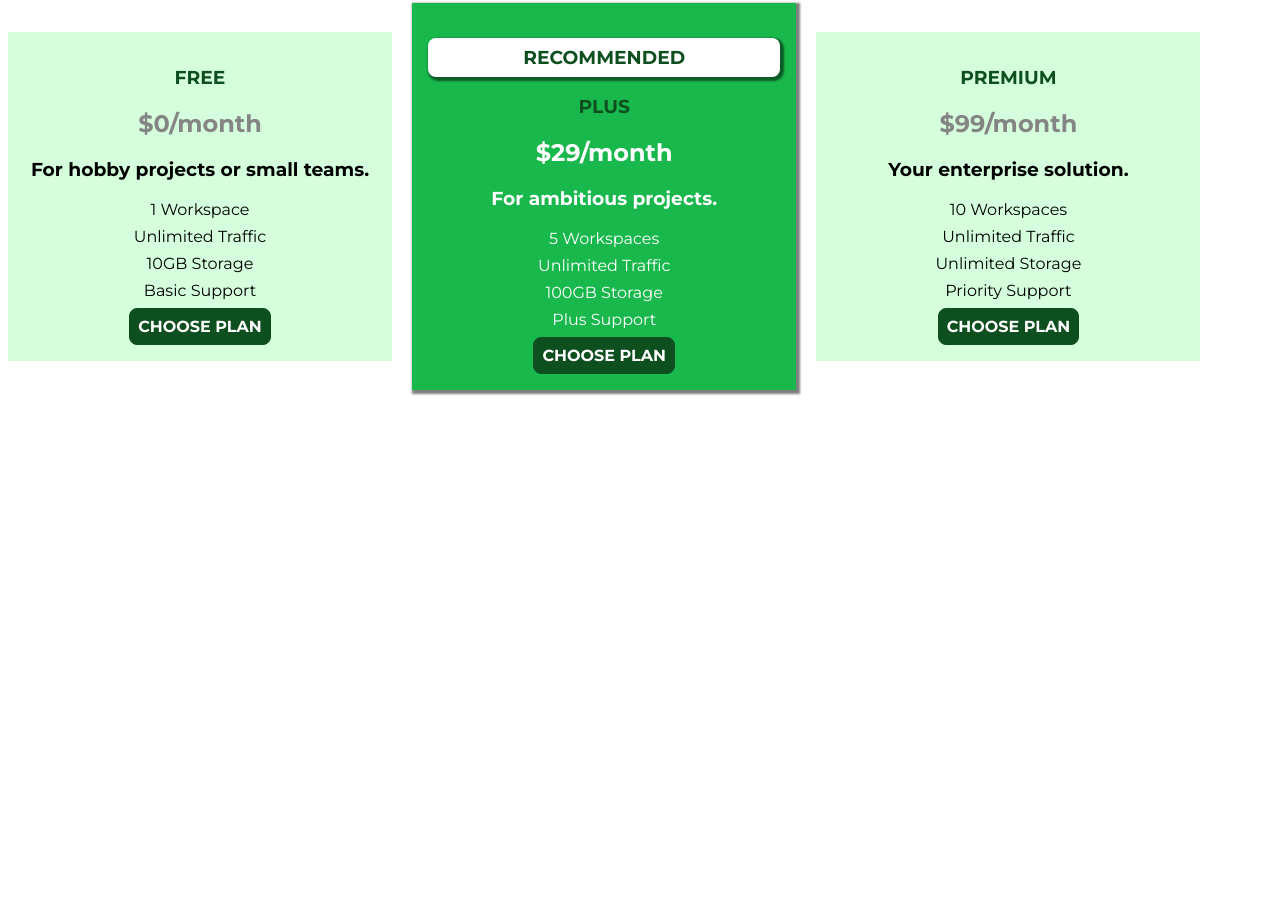
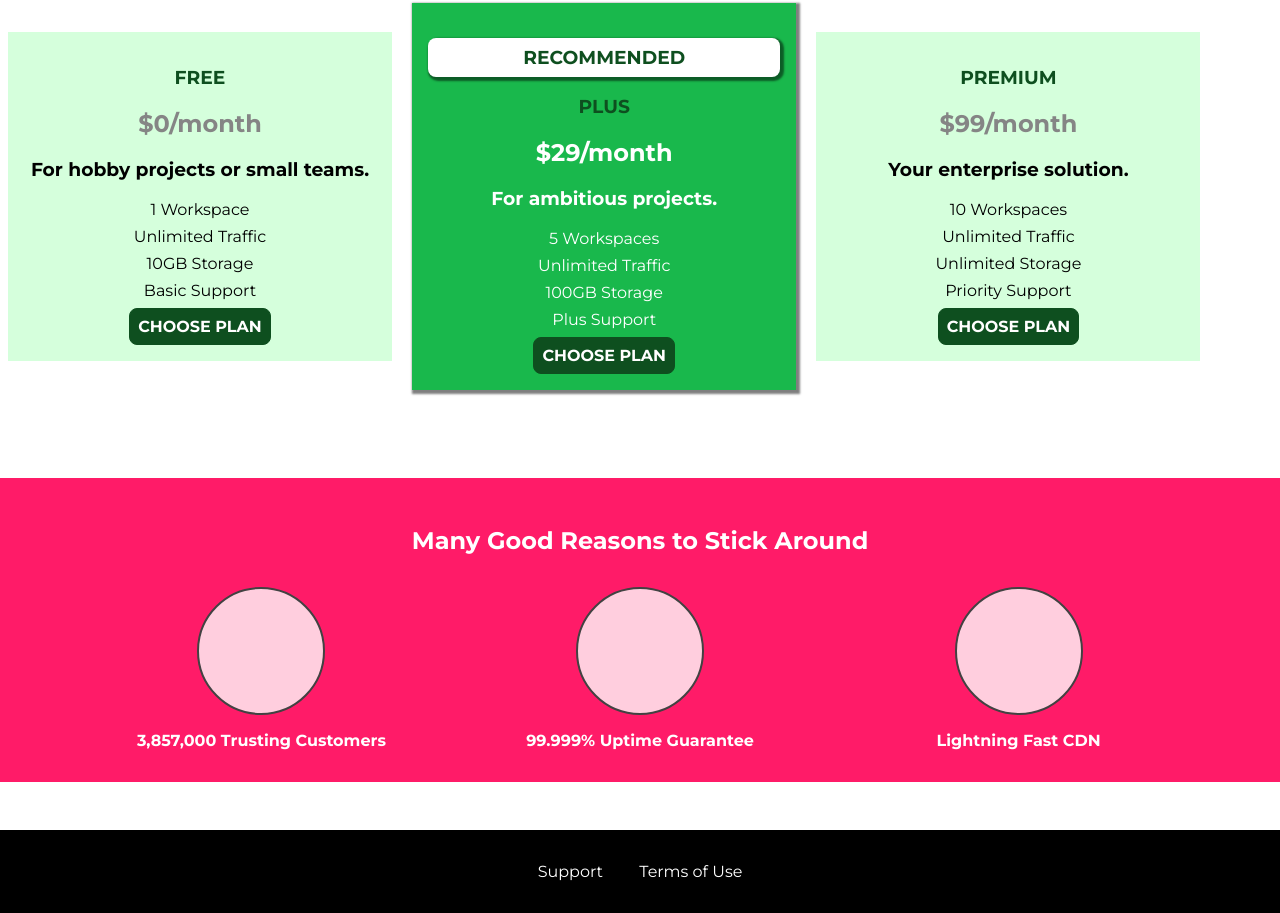
Before and after one commit to rvasanthr/YouHost, a plain HTML site: page index.html in a window 1280 px wide. Shown: the part 645-1558 px from the top of the page. Before the commit the page ends 1043 px from the top, so only its background shows below. Drawn offline with Linux system fonts and the light colour scheme.

Commit message:
03 - Key Features section (part of Main Section) completed. Placeholders for images added in Key Features section. Images will be added later.Footer Section (not part of Main Section) completed.

```diff
--- a/css/main.css
+++ b/css/main.css
@@ -170,3 +170,71 @@ body {
 .plan .button:focus{
   outline: 2px solid #f7645e;
 }
+
+/* ***************************************** KEY FEATURES */
+#key-features{
+  background-color: #ff1b68;
+  margin-top: 80px;
+  padding: 16px;
+}
+
+#key-features .section-title{
+  color: #fff;
+  margin: 32px;
+}
+
+#key-features>ul{
+  list-style: none;
+  padding: 0;
+  margin: 0;
+  text-align: center;
+}
+#key-features>ul li{
+  display: inline-block;
+  width: 30%;
+  vertical-align: top;
+}
+
+.key-feature__image{
+  background-color: #ffcede;
+  width: 128px;
+  height: 128px;
+  border: 2px solid #424242;
+  border-radius: 50%;
+  margin: 0 auto;
+}
+
+.key-feature__description{
+  text-align: center;
+  font-weight: bold;
+  color: #fff;
+}
+
+/* ***************************************** FOOTER SECTION */
+.main-footer{
+  background-color: #000;
+  padding: 32px;
+  margin-top: 48px;
+}
+
+.main-footer ul{
+  list-style: none;
+  margin: 0;
+  padding: 0;
+  text-align: center;
+}
+
+.main-footer li{
+  display: inline-block;
+  margin: 0 16px;
+}
+
+.main-footer li>a{
+  color: #fff;
+  text-decoration: none;
+}
+
+.main-footer li>a:hover,
+.main-footer li>a:active{
+  color: #ccc;
+}
--- a/index.html
+++ b/index.html
@@ -10,6 +10,7 @@
 </head>
 
 <body>
+    <!-- ****************************** HEADER SECTION -->
     <header class="main-header">
         <div>
             <a href="index.html" class="main-header__brand">uHost</a>
@@ -24,10 +25,15 @@
             </ul>
         </nav>
     </header>
+
+    <!-- ******************************* MAIN SECTION -->
     <main>
+        <!-- PRODUCT OVERVIEW SECTION -->
         <section id="product-overview">
             <h1>Get the freedom you deserve.</h1>
         </section>
+
+        <!-- PLANS SECTION -->
         <section id="plans">
             <h1 class="section-title">Choose Your Plan</h1>
 
@@ -74,7 +80,42 @@
             </div>
         </section>
 
+        <!-- KEY FEATURES SECTION -->
+        <section id="key-features">
+            <h1 class="section-title">Many Good Reasons to Stick Around</h1>
+            <ul class="key-feature__list">
+                <li class="key-feature">
+                    <div class="key-feature__image">
+
+                    </div>
+                    <p class="key-feature__description">3,857,000 Trusting Customers</p>
+                </li>
+                <li class="key-feature">
+                    <div class="key-feature__image">
+
+                    </div>
+                    <p class="key-feature__description">99.999% Uptime Guarantee</p>
+                </li>
+                <li class="key-feature">
+                    <div class="key-feature__image">
+
+                    </div>
+                    <p class="key-feature__description">Lightning Fast CDN</p>
+                </li>
+            </ul>
+        </section>
     </main>
+
+    <!-- ************************************* FOOTER SECTION -->
+    <footer class="main-footer">
+        <nav>
+            <ul class="main-footer__links">
+                <li class="main-footer__link"><a href="#">Support</a></li>
+                <li class="main-footer__link"><a href="#">Terms of Use</a></li>
+            </ul>
+        </nav>
+    </footer>
+
 </body>
 
 </html>
```
